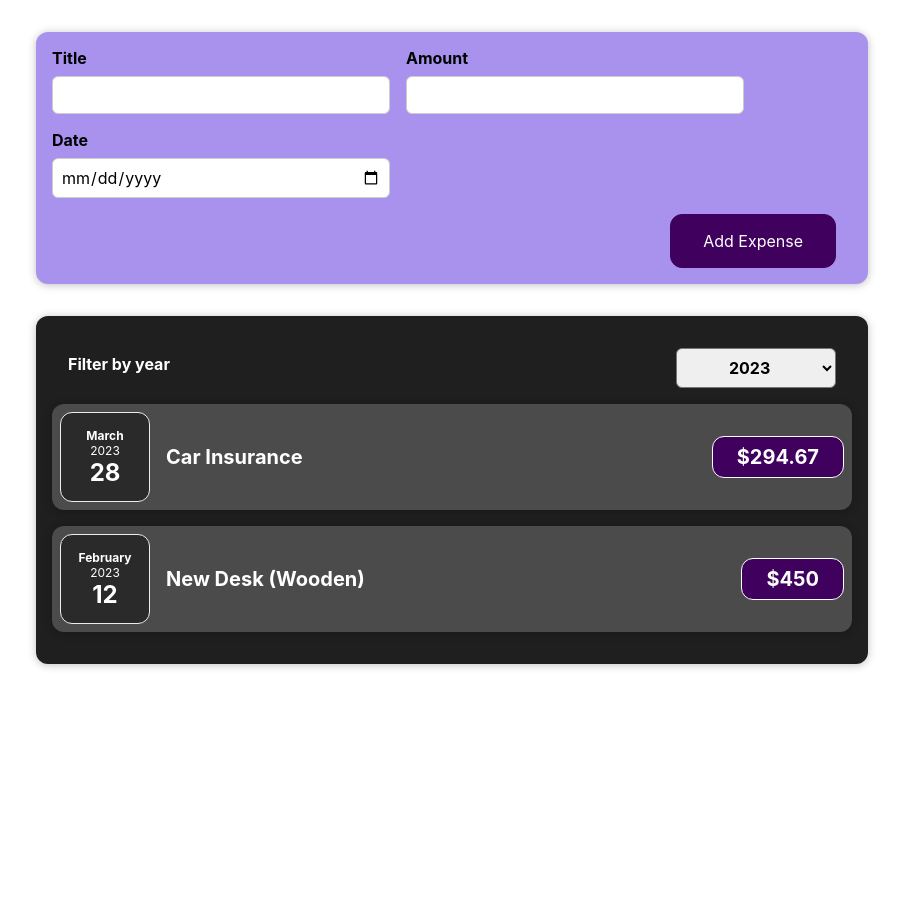
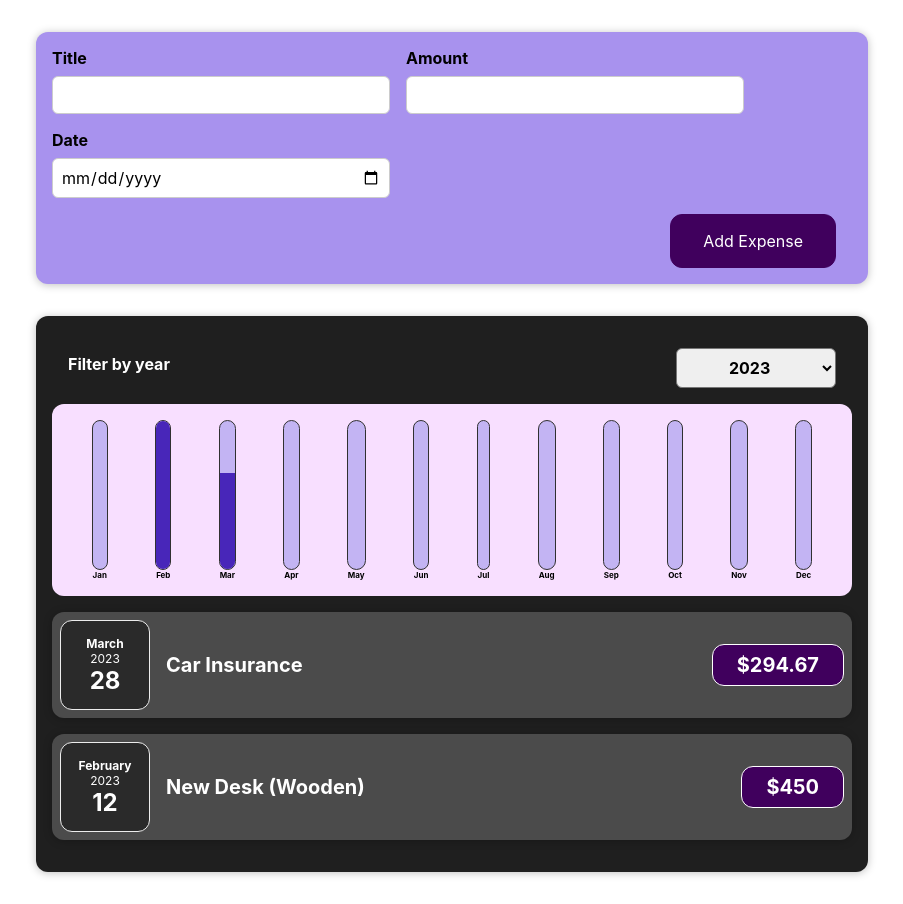
Before and after one commit to ArekeL/expense_tracker, a React (Create React App) app: page / in a window 1280 px wide. Shown: the whole page, without its empty margins (188-1091 px from the left). Before the commit the page ends 800 px from the top, so only its background shows below. Built offline with nearby package versions, Linux system fonts and the light colour scheme.

Commit message:
Adding Chart and ChartBar Components + logic + css

```diff
--- /dev/null
+++ b/src/components/Chart/Chart.css
@@ -0,0 +1,9 @@
+.chart {
+	padding: 1rem;
+	border-radius: 12px;
+	background-color: #f8dfff;
+	text-align: center;
+	display: flex;
+	justify-content: space-around;
+	height: 10rem;
+}
--- /dev/null
+++ b/src/components/Chart/Chart.js
@@ -0,0 +1,22 @@
+import ChartBar from "./ChartBar";
+
+import "./Chart.css";
+
+const Chart = (props) => {
+	const dataPointValues = props.dataPoints.map((dataPoint) => dataPoint.value);
+	const totalMaximum = Math.max(...dataPointValues);
+	return (
+		<div className='chart'>
+			{props.dataPoints.map((dataPoints) => (
+				<ChartBar
+					key={dataPoints.label}
+					value={dataPoints.value}
+					maxValue={totalMaximum}
+					label={dataPoints.label}
+				/>
+			))}
+		</div>
+	);
+};
+
+export default Chart;
--- /dev/null
+++ b/src/components/Chart/ChartBar.css
@@ -0,0 +1,30 @@
+.chart-bar {
+	height: 100%;
+	display: flex;
+	flex-direction: column;
+	align-items: center;
+}
+
+.chart-bar__inner {
+	height: 100%;
+	width: 100%;
+	border: 1px solid #313131;
+	border-radius: 12px;
+	background-color: #c3b4f3;
+	overflow: hidden;
+	display: flex;
+	flex-direction: column;
+	justify-content: flex-end;
+}
+
+.chart-bar__fill {
+	background-color: #4826b9;
+	width: 100%;
+	transition: all 0.3s ease-out;
+}
+
+.chart-bar__label {
+	font-weight: bold;
+	font-size: 0.5rem;
+	text-align: center;
+}
--- /dev/null
+++ b/src/components/Chart/ChartBar.js
@@ -0,0 +1,21 @@
+import "./ChartBar.css";
+
+const ChartBar = (props) => {
+	let barFillHeight = "0%";
+
+	if (props.maxValue > 0) {
+		barFillHeight = Math.round((props.value / props.maxValue) * 100) + "%";
+	}
+	return (
+		<div className='chart-bar'>
+			<div className='chart-bar__inner'>
+				<div
+					className='chart-bar__fill'
+					style={{ height: barFillHeight }}></div>
+			</div>
+			<div className='chart-bar__label'>{props.label}</div>
+		</div>
+	);
+};
+
+export default ChartBar;
--- a/src/components/Expenses/Expenses.js
+++ b/src/components/Expenses/Expenses.js
@@ -3,6 +3,7 @@
 import ExpensesList from "./ExpensesList";
 import Card from "../UI/Card";
 import ExpensesFilter from "./ExpensesFilter";
+import ExpensesChart from "./ExpensesChart";
 
 import "./Expenses.css";
 
@@ -22,6 +23,7 @@
 				selected={filteredYear}
 				onChangeFilter={handleFilterChnge}
 			/>
+			<ExpensesChart expenses={filteredExpenses} />
 			<ExpensesList expenses={filteredExpenses} />
 		</Card>
 	);
--- /dev/null
+++ b/src/components/Expenses/ExpensesChart.js
@@ -0,0 +1,26 @@
+import Chart from "../Chart/Chart";
+
+const ExpensesChart = (props) => {
+	const chartDataPoints = [
+		{ label: "Jan", value: 0 },
+		{ label: "Feb", value: 0 },
+		{ label: "Mar", value: 0 },
+		{ label: "Apr", value: 0 },
+		{ label: "May", value: 0 },
+		{ label: "Jun", value: 0 },
+		{ label: "Jul", value: 0 },
+		{ label: "Aug", value: 0 },
+		{ label: "Sep", value: 0 },
+		{ label: "Oct", value: 0 },
+		{ label: "Nov", value: 0 },
+		{ label: "Dec", value: 0 },
+	];
+
+	for (const expense of props.expenses) {
+		const expenseMonth = expense.date.getMonth(); // starting at 0 => January
+		chartDataPoints[expenseMonth].value += expense.amount;
+	}
+	return <Chart dataPoints={chartDataPoints} />;
+};
+
+export default ExpensesChart;
```
